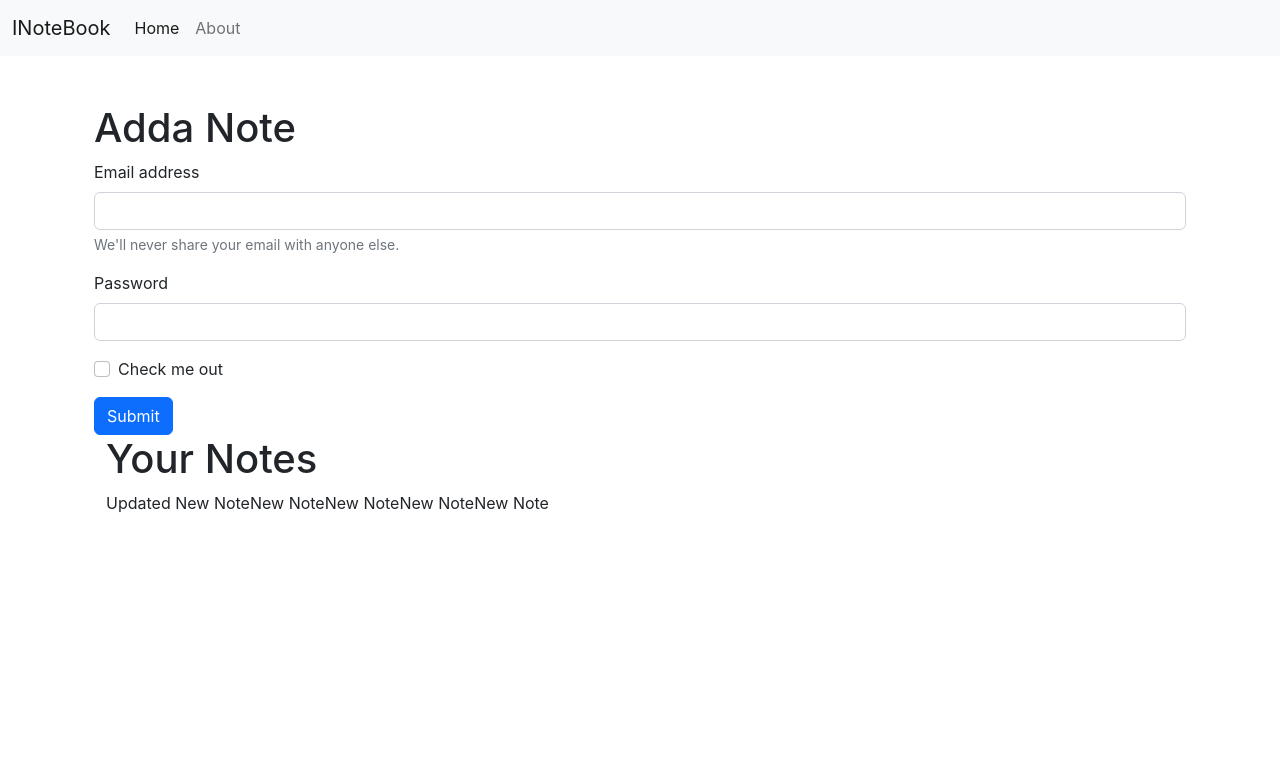
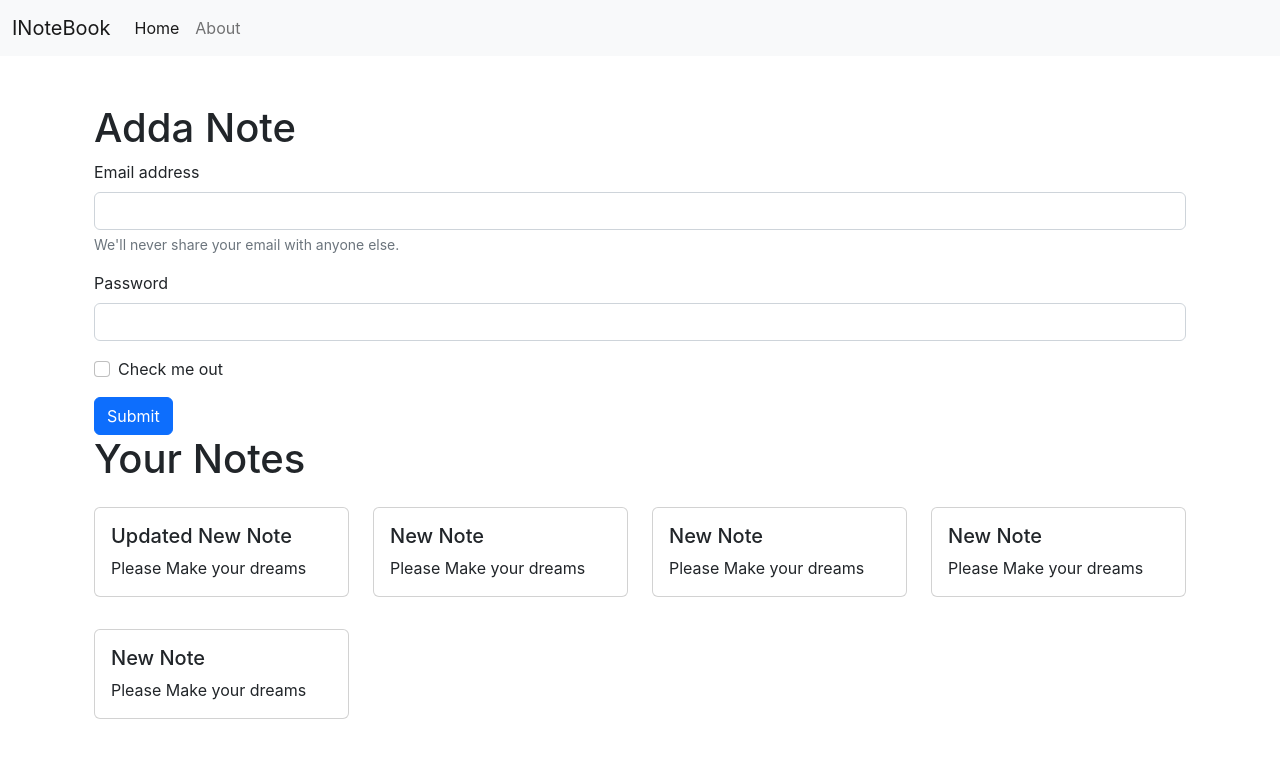
Before and after one commit to brijal091/iNoteBook, a React (Create React App) app: page / in a window 1280 px wide. Shown: the top 758 px of the page. Built offline with nearby package versions, Linux system fonts and the light colour scheme.

Commit message:
Video 61: NoteItems added

```diff
--- a/src/components/Home.js
+++ b/src/components/Home.js
@@ -1,10 +1,9 @@
-import { useContext } from 'react';
-import noteContext from "../context/notes/noteContext";
+
+import Notes from './Notes';
 
 export default function Home() {
 
-  const context = useContext(noteContext);
-  const {notes, setNotes} = context;
+
 
   return (
     <div className="container my-5">
@@ -27,12 +26,7 @@ export default function Home() {
         <button type="submit" className="btn btn-primary">Submit</button>
       </form>
 
-      <div className="container mt-10">
-        <h1>Your Notes</h1>
-        {notes.map((note) => {
-          return note.title;
-        })}
-      </div>
+      <Notes/>
     </div>
 
   )
--- /dev/null
+++ b/src/components/Notes.js
@@ -0,0 +1,19 @@
+import React from 'react';
+import { useContext } from 'react';
+import noteContext from "../context/notes/noteContext";
+import NotesItem from './NotesItem';
+
+const Notes = () => {
+    const context = useContext(noteContext);
+    const {notes, setNotes} = context;
+  return (
+    <div className="row mt-10">
+        <h1>Your Notes</h1>
+        {notes.map((note) => {
+          return <NotesItem note = {note} key = {note._id} />
+        })}
+      </div>
+  )
+}
+
+export default Notes;
--- /dev/null
+++ b/src/components/NotesItem.js
@@ -0,0 +1,23 @@
+import React from 'react'
+
+function NotesItem(props) {
+
+    const {note} = props;
+
+  return (
+    <div className='col-md-3'>
+
+        <div className="card my-3">
+        {/* <img src="..." class="card-img-top" alt="..."/> */}
+        <div className="card-body">
+            <h5 className="card-title">{note.title}</h5>
+            <p className="card-text"> {note.description}</p>
+            {/* <a href="#" class="btn btn-primary">Go somewhere</a> */}
+        </div>
+        </div>
+
+    </div>
+  )
+}
+
+export default NotesItem
```
